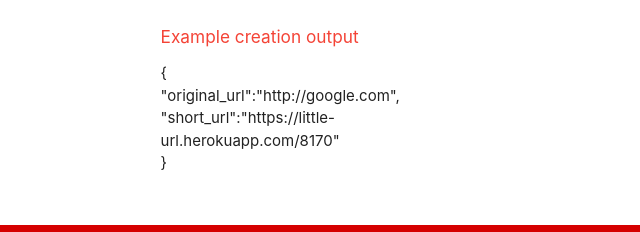
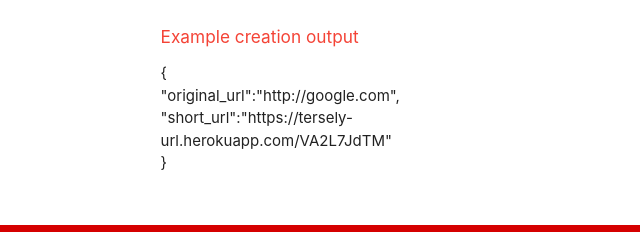
Before and after one commit to amandarfernandes/tersely-url-shortener, a website: page views/index.html in a window 1280 px wide. Shown: the part 875-1107 px from the top of the page, 640-1280 px from the left. Drawn offline with nearby package versions, Linux system fonts and the light colour scheme.

Commit message:
make it better

```diff
--- a/views/index.html
+++ b/views/index.html
@@ -77,7 +77,7 @@
                     <div class="col s12 m4 offset-m2">
                             <h6 class="red-text">Example creation output</h6>
 
-                            <p>{<br> "original_url":"http://google.com",<br> "short_url":"https://little-url.herokuapp.com/8170" <br>}</p>
+                            <p>{<br> "original_url":"http://google.com",<br> "short_url":"https://tersely-url.herokuapp.com/VA2L7JdTM" <br>}</p>
                     </div>
                 </div>
             </div>
```
